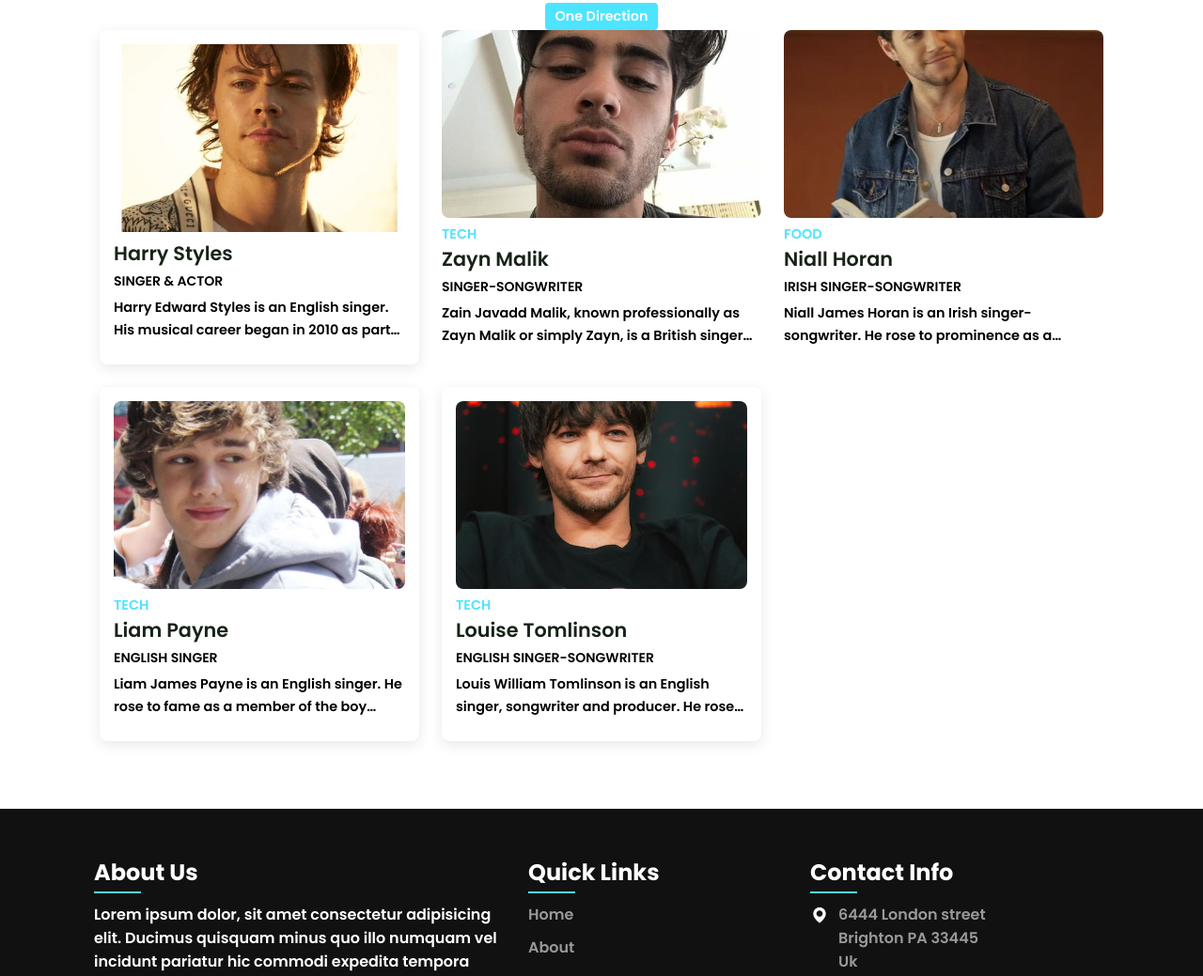
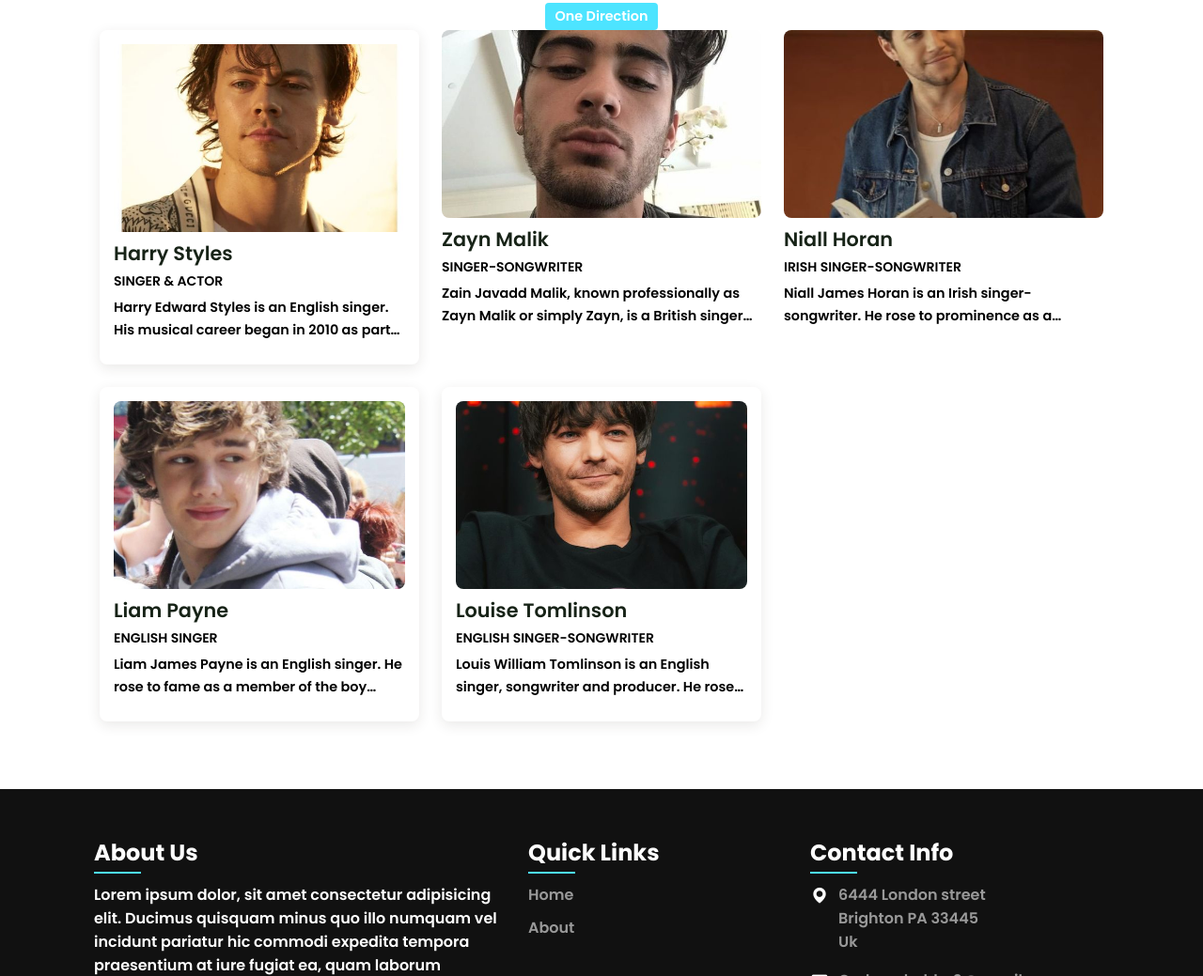
Before and after one commit to kevinnnrimper/TIK2032-Project-1, a plain HTML site: page index.html in a window 1280 px wide. Shown: the part 1258-2297 px from the top of the page at 94% size. Drawn offline with nearby package versions, Linux system fonts and the light colour scheme.

Commit message:
Update index.html

```diff
--- a/index.html
+++ b/index.html
@@ -59,7 +59,7 @@
         <!-- Post 2 -->
         <div class="member1">
             <img src="images/zayn.jpg" alt="" class="post-img">
-            <h2 class="category">Tech</h2>
+
             <a href="#" class="post-title">Zayn Malik</a>
             <span class="post-date">Singer-songwriter</span>
             <p class="post-description">Zain Javadd Malik, known professionally as Zayn Malik or simply Zayn, is a British singer and songwriter. Malik auditioned as a solo contestant for the British music competition television series The X Factor in 2010.</p>
@@ -72,7 +72,7 @@
         <!-- Post 3 -->
         <div class="member1">
             <img src="images/niall.jpg" alt="" class="post-img">
-            <h2 class="category">Food</h2>
+
             <a href="#" class="post-title">Niall Horan</a>
             <span class="post-date">Irish singer-songwriter</span>
             <p class="post-description">Niall James Horan is an Irish singer-songwriter. He rose to prominence as a member of the boy band One Direction, formed in 2010 on the singing competition The X Factor. The group released five albums and went on to become one of the best-selling boy bands of all time.</p>
@@ -83,7 +83,7 @@
         <!-- Post 4 -->
         <div class="post-box news">
             <img src="images/liam.jpg" alt="" class="post-img">
-            <h2 class="category">Tech</h2>
+
             <a href="#" class="post-title">Liam Payne</a>
             <span class="post-date">English singer</span>
             <p class="post-description">Liam James Payne is an English singer. He rose to fame as a member of the boy band One Direction. Payne made his debut as a singer in 2008 when he auditioned for the British television series The X Factor..</p>
@@ -94,7 +94,7 @@
         <!-- Post 5 -->
         <div class="post-box tech">
             <img src="images/luoise.jpg" alt="" class="post-img">
-            <h2 class="category">Tech</h2>
+
             <a href="#" class="post-title">Louise Tomlinson</a>
             <span class="post-date">English singer-songwriter</span>
             <p class="post-description">Louis William Tomlinson is an English singer, songwriter and producer. He rose to fame as a member of the boy band One Direction. Tomlinson auditioned on the British music competition series The X Factor in 2010.</p>
```
